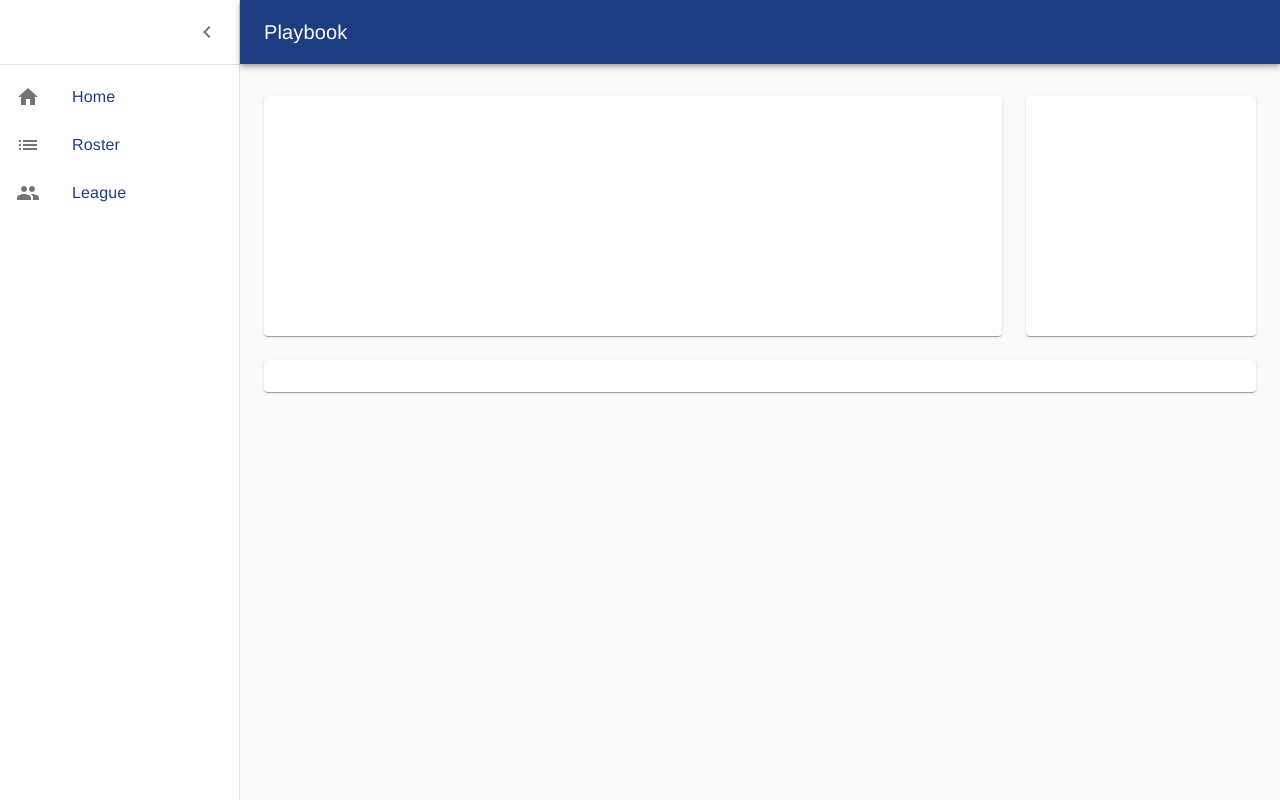
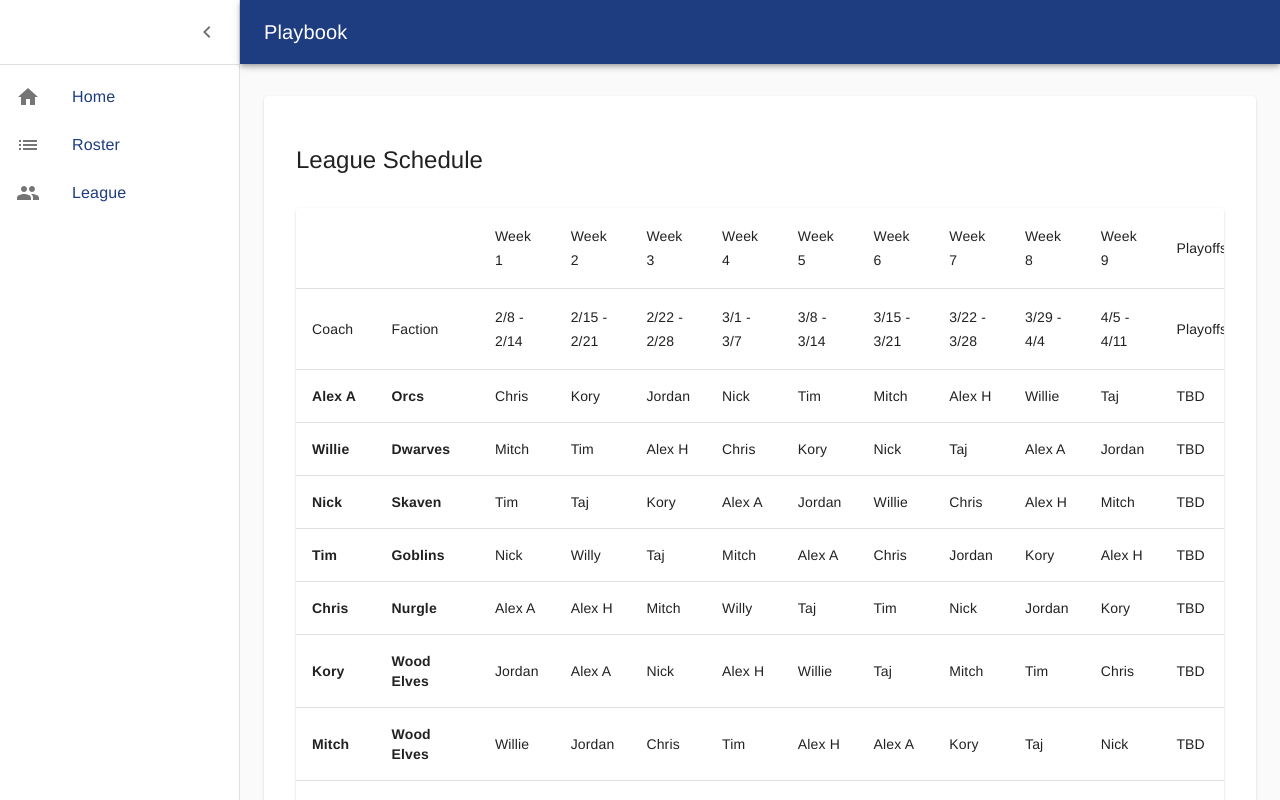
Before and after one commit to blackarmchair/playbook, a Next.js app: page / in a window 1280 px wide. Built offline with nearby package versions, Linux system fonts and the light colour scheme; no server answers; sample sign-in values are in the browser's storage; a web font is replaced by a local one.

Commit message:
schedule

```diff
--- a/src/pages/index.js
+++ b/src/pages/index.js
@@ -14,7 +14,12 @@ import {
 	Container,
 	Grid,
 	Paper,
-	Link,
+	Table,
+	TableBody,
+	TableCell,
+	TableContainer,
+	TableHead,
+	TableRow,
 } from '@material-ui/core';
 import MenuIcon from '@material-ui/icons/Menu';
 import ChevronLeftIcon from '@material-ui/icons/ChevronLeft';
@@ -100,17 +105,24 @@ const useStyles = makeStyles((theme) => ({
 	fixedHeight: {
 		height: 240,
 	},
+	padded: {
+		paddingTop: theme.spacing(2),
+		paddingBottom: theme.spacing(2),
+		paddingLeft: theme.spacing(4),
+		paddingRight: theme.spacing(4),
+	},
+	paddingTop: {
+		paddingTop: theme.spacing(2),
+	},
 }));
 
 const Index = () => {
 	const classes = useStyles();
 
 	const [open, setOpen] = React.useState(window.innerWidth > 1024);
-
 	const handleDrawerOpen = () => {
 		setOpen(true);
 	};
-
 	const handleDrawerClose = () => {
 		setOpen(false);
 	};
@@ -167,17 +179,228 @@ const Index = () => {
 				<div className={classes.appBarSpacer} />
 				<Container maxWidth="lg" className={classes.container}>
 					<Grid container spacing={3}>
-						{/* Chart */}
-						<Grid item xs={12} md={8} lg={9}>
-							<Paper className={fixedHeightPaper}></Paper>
-						</Grid>
-						{/* Recent Deposits */}
-						<Grid item xs={12} md={4} lg={3}>
-							<Paper className={fixedHeightPaper}></Paper>
-						</Grid>
-						{/* Recent Orders */}
 						<Grid item xs={12}>
-							<Paper className={classes.paper}></Paper>
+							<Paper className={classes.padded}>
+								<Typography variant="h5" className={classes.container}>
+									League Schedule
+								</Typography>
+								<TableContainer component={Paper}>
+									<Table>
+										<TableHead>
+											<TableRow>
+												<TableCell></TableCell>
+												<TableCell></TableCell>
+												<TableCell>Week 1</TableCell>
+												<TableCell>Week 2</TableCell>
+												<TableCell>Week 3</TableCell>
+												<TableCell>Week 4</TableCell>
+												<TableCell>Week 5</TableCell>
+												<TableCell>Week 6</TableCell>
+												<TableCell>Week 7</TableCell>
+												<TableCell>Week 8</TableCell>
+												<TableCell>Week 9</TableCell>
+												<TableCell>Playoffs</TableCell>
+											</TableRow>
+											<TableRow>
+												<TableCell>Coach</TableCell>
+												<TableCell>Faction</TableCell>
+												<TableCell>2/8 - 2/14</TableCell>
+												<TableCell>2/15 - 2/21</TableCell>
+												<TableCell>2/22 - 2/28</TableCell>
+												<TableCell>3/1 - 3/7</TableCell>
+												<TableCell>3/8 - 3/14</TableCell>
+												<TableCell>3/15 - 3/21</TableCell>
+												<TableCell>3/22 - 3/28</TableCell>
+												<TableCell>3/29 - 4/4</TableCell>
+												<TableCell>4/5 - 4/11</TableCell>
+												<TableCell>Playoffs</TableCell>
+											</TableRow>
+										</TableHead>
+										<TableBody>
+											<TableRow>
+												<TableCell>
+													<strong>Alex A</strong>
+												</TableCell>
+												<TableCell>
+													<strong>Orcs</strong>
+												</TableCell>
+												<TableCell>Chris</TableCell>
+												<TableCell>Kory</TableCell>
+												<TableCell>Jordan</TableCell>
+												<TableCell>Nick</TableCell>
+												<TableCell>Tim</TableCell>
+												<TableCell>Mitch</TableCell>
+												<TableCell>Alex H</TableCell>
+												<TableCell>Willie</TableCell>
+												<TableCell>Taj</TableCell>
+												<TableCell>TBD</TableCell>
+											</TableRow>
+											<TableRow>
+												<TableCell>
+													<strong>Willie</strong>
+												</TableCell>
+												<TableCell>
+													<strong>Dwarves</strong>
+												</TableCell>
+												<TableCell>Mitch</TableCell>
+												<TableCell>Tim</TableCell>
+												<TableCell>Alex H</TableCell>
+												<TableCell>Chris</TableCell>
+												<TableCell>Kory</TableCell>
+												<TableCell>Nick</TableCell>
+												<TableCell>Taj</TableCell>
+												<TableCell>Alex A</TableCell>
+												<TableCell>Jordan</TableCell>
+												<TableCell>TBD</TableCell>
+											</TableRow>
+											<TableRow>
+												<TableCell>
+													<strong>Nick</strong>
+												</TableCell>
+												<TableCell>
+													<strong>Skaven</strong>
+												</TableCell>
+												<TableCell>Tim</TableCell>
+												<TableCell>Taj</TableCell>
+												<TableCell>Kory</TableCell>
+												<TableCell>Alex A</TableCell>
+												<TableCell>Jordan</TableCell>
+												<TableCell>Willie</TableCell>
+												<TableCell>Chris</TableCell>
+												<TableCell>Alex H</TableCell>
+												<TableCell>Mitch</TableCell>
+												<TableCell>TBD</TableCell>
+											</TableRow>
+											<TableRow>
+												<TableCell>
+													<strong>Tim</strong>
+												</TableCell>
+												<TableCell>
+													<strong>Goblins</strong>
+												</TableCell>
+												<TableCell>Nick</TableCell>
+												<TableCell>Willy</TableCell>
+												<TableCell>Taj</TableCell>
+												<TableCell>Mitch</TableCell>
+												<TableCell>Alex A</TableCell>
+												<TableCell>Chris</TableCell>
+												<TableCell>Jordan</TableCell>
+												<TableCell>Kory</TableCell>
+												<TableCell>Alex H</TableCell>
+												<TableCell>TBD</TableCell>
+											</TableRow>
+											<TableRow>
+												<TableCell>
+													<strong>Chris</strong>
+												</TableCell>
+												<TableCell>
+													<strong>Nurgle</strong>
+												</TableCell>
+												<TableCell>Alex A</TableCell>
+												<TableCell>Alex H</TableCell>
+												<TableCell>Mitch</TableCell>
+												<TableCell>Willy</TableCell>
+												<TableCell>Taj</TableCell>
+												<TableCell>Tim</TableCell>
+												<TableCell>Nick</TableCell>
+												<TableCell>Jordan</TableCell>
+												<TableCell>Kory</TableCell>
+												<TableCell>TBD</TableCell>
+											</TableRow>
+											<TableRow>
+												<TableCell>
+													<strong>Kory</strong>
+												</TableCell>
+												<TableCell>
+													<strong>Wood Elves</strong>
+												</TableCell>
+												<TableCell>Jordan</TableCell>
+												<TableCell>Alex A</TableCell>
+												<TableCell>Nick</TableCell>
+												<TableCell>Alex H</TableCell>
+												<TableCell>Willie</TableCell>
+												<TableCell>Taj</TableCell>
+												<TableCell>Mitch</TableCell>
+												<TableCell>Tim</TableCell>
+												<TableCell>Chris</TableCell>
+												<TableCell>TBD</TableCell>
+											</TableRow>
+											<TableRow>
+												<TableCell>
+													<strong>Mitch</strong>
+												</TableCell>
+												<TableCell>
+													<strong>Wood Elves</strong>
+												</TableCell>
+												<TableCell>Willie</TableCell>
+												<TableCell>Jordan</TableCell>
+												<TableCell>Chris</TableCell>
+												<TableCell>Tim</TableCell>
+												<TableCell>Alex H</TableCell>
+												<TableCell>Alex A</TableCell>
+												<TableCell>Kory</TableCell>
+												<TableCell>Taj</TableCell>
+												<TableCell>Nick</TableCell>
+												<TableCell>TBD</TableCell>
+											</TableRow>
+											<TableRow>
+												<TableCell>
+													<strong>Alex H</strong>
+												</TableCell>
+												<TableCell>
+													<strong>Lizardmen</strong>
+												</TableCell>
+												<TableCell>Taj</TableCell>
+												<TableCell>Chris</TableCell>
+												<TableCell>Willie</TableCell>
+												<TableCell>Kory</TableCell>
+												<TableCell>Mitch</TableCell>
+												<TableCell>Jordan</TableCell>
+												<TableCell>Alex A</TableCell>
+												<TableCell>Nick</TableCell>
+												<TableCell>Tim</TableCell>
+												<TableCell>TBD</TableCell>
+											</TableRow>
+											<TableRow>
+												<TableCell>
+													<strong>Jordan</strong>
+												</TableCell>
+												<TableCell>
+													<strong>Imperial Nobility</strong>
+												</TableCell>
+												<TableCell>Kory</TableCell>
+												<TableCell>Mitch</TableCell>
+												<TableCell>Alex A</TableCell>
+												<TableCell>Taj</TableCell>
+												<TableCell>Nick</TableCell>
+												<TableCell>Alex H</TableCell>
+												<TableCell>Tim</TableCell>
+												<TableCell>Chris</TableCell>
+												<TableCell>Willie</TableCell>
+												<TableCell>TBD</TableCell>
+											</TableRow>
+											<TableRow>
+												<TableCell>
+													<strong>Taj</strong>
+												</TableCell>
+												<TableCell>
+													<strong>Black Orcs</strong>
+												</TableCell>
+												<TableCell>Alex H</TableCell>
+												<TableCell>Nick</TableCell>
+												<TableCell>Tim</TableCell>
+												<TableCell>Jordan</TableCell>
+												<TableCell>Chris</TableCell>
+												<TableCell>Kory</TableCell>
+												<TableCell>Willie</TableCell>
+												<TableCell>Mitch</TableCell>
+												<TableCell>Alex A</TableCell>
+												<TableCell>TBD</TableCell>
+											</TableRow>
+										</TableBody>
+									</Table>
+								</TableContainer>
+							</Paper>
 						</Grid>
 					</Grid>
 				</Container>
```
